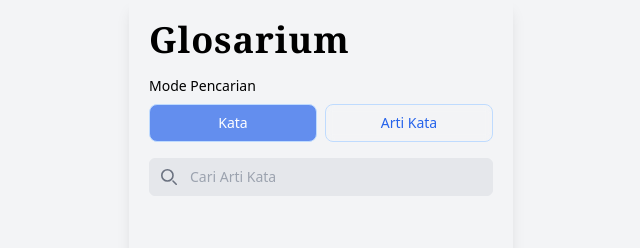
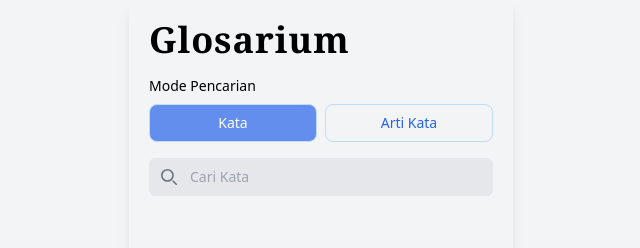
Before and after one commit to WildanYR/jurnal-astral-telegram-bot, a website: page src/public/glosarium_app/index.html in a window 1280 px wide. Shown: the top 248 px of the page, 319-959 px from the left. Drawn offline with nearby package versions, Linux system fonts and the light colour scheme; no server answers.

Commit message:
fix: glosarium search placeholder different from mode

```diff
--- a/src/public/glosarium_app/index.html
+++ b/src/public/glosarium_app/index.html
@@ -88,7 +88,7 @@
             <input
               x-model="search"
               type="text"
-              :placeholder="searchMode === 'word' ? 'Cari Kata' : 'Cari Arti Kata'"
+              :placeholder="searchMode === 1 ? 'Cari Kata' : 'Cari Arti Kata'"
               @input.debounce.600ms="searchGlosarium"
               class="block w-full p-2 text-sm text-gray-900 bg-gray-200 border rounded-md ps-10 focus:ring-blue-500 focus:border-blue-500 focus:outline-none"
             />
```
